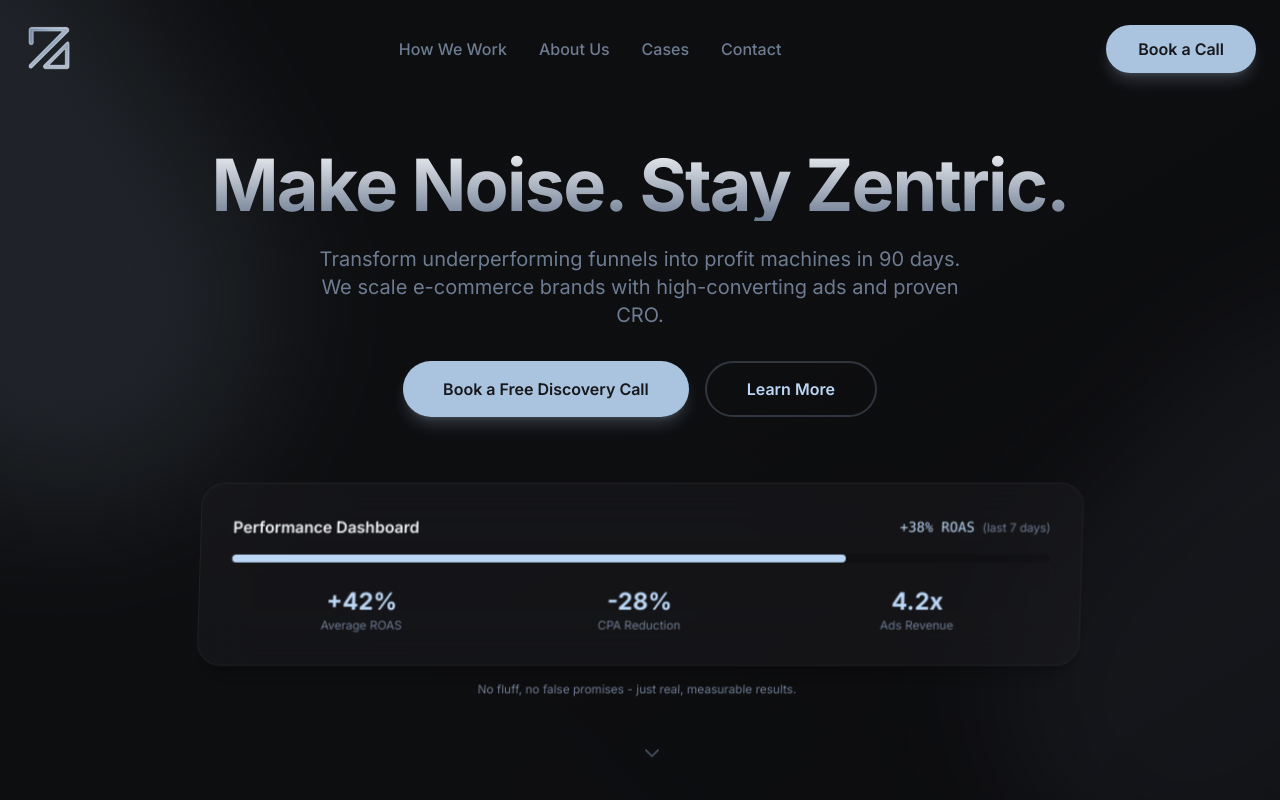
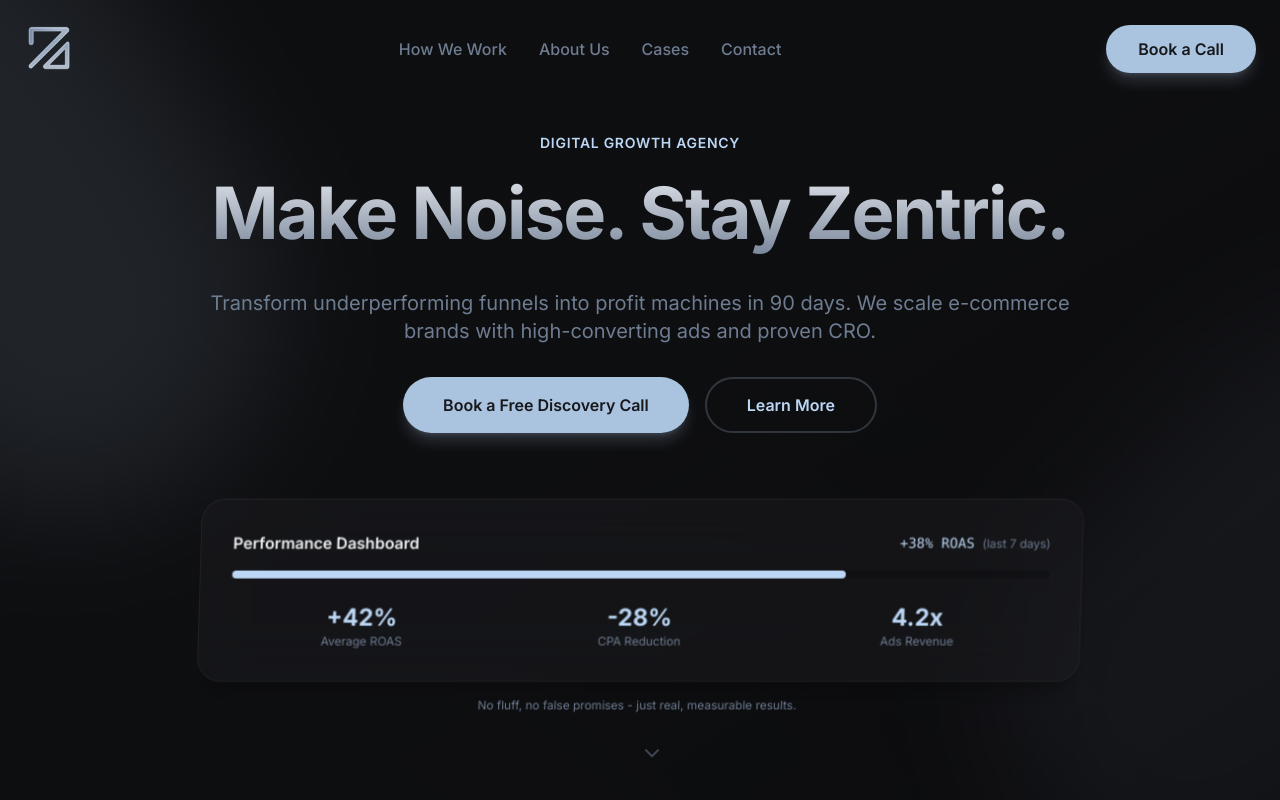
Before and after one commit to datagekko/zentric-digital, a Next.js app: page / in a window 1280 px wide. Shown: the top 800 px of the page. Built offline with nearby package versions, Linux system fonts and the light colour scheme.

Commit message:
feat(hero): update hero section headline and layout

```diff
--- a/app/components/sections/HeroSection.tsx
+++ b/app/components/sections/HeroSection.tsx
@@ -67,10 +67,13 @@
           animate={inView ? "visible" : "hidden"}
           className="max-w-4xl mx-auto text-center"
         >
-          <motion.h1 variants={item} className="text-5xl md:text-7xl font-bold tracking-tight bg-gradient-to-b from-foreground to-muted-foreground bg-clip-text text-transparent">
+          <motion.p variants={item} className="mb-2 text-sm font-semibold uppercase tracking-wider text-primary">
+            Digital Growth Agency
+          </motion.p>
+          <motion.h1 variants={item} className="text-5xl md:text-7xl font-bold tracking-tight bg-gradient-to-b from-foreground to-muted-foreground bg-clip-text text-transparent py-4">
             Make Noise. Stay Zentric.
           </motion.h1>
-          <motion.p variants={item} className="mt-6 text-lg md:text-xl max-w-2xl mx-auto text-muted-foreground">
+          <motion.p variants={item} className="mt-6 text-lg md:text-xl max-w-4xl mx-auto text-muted-foreground">
             Transform underperforming funnels into profit machines in 90 days. We scale e-commerce brands with high-converting ads and proven CRO.
           </motion.p>
           <motion.div variants={item} className="mt-8 flex justify-center gap-4">
```
